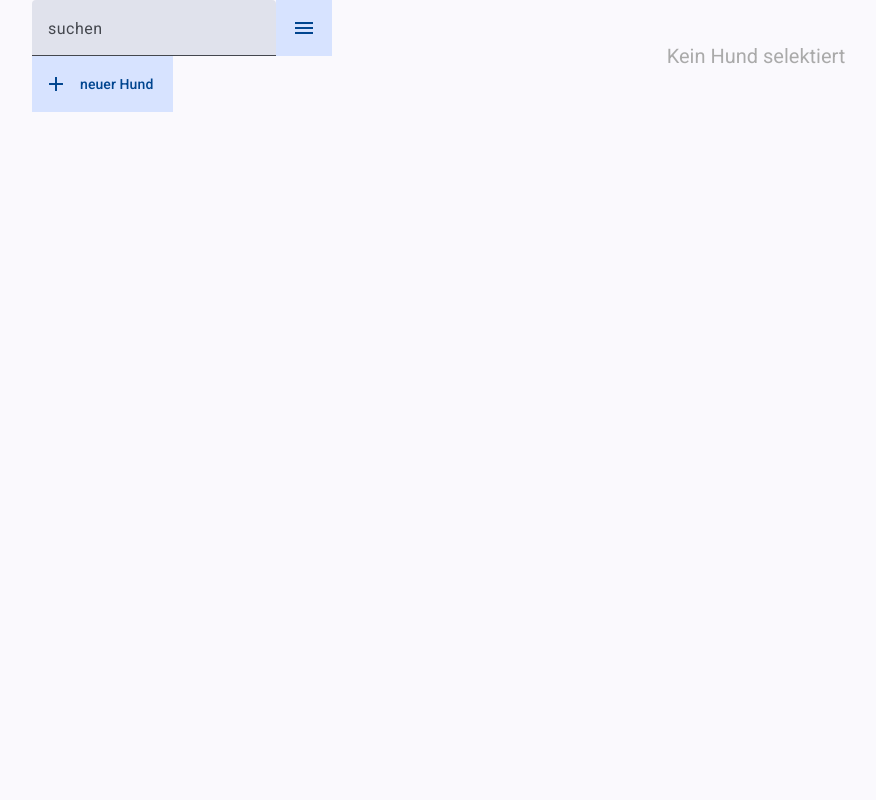
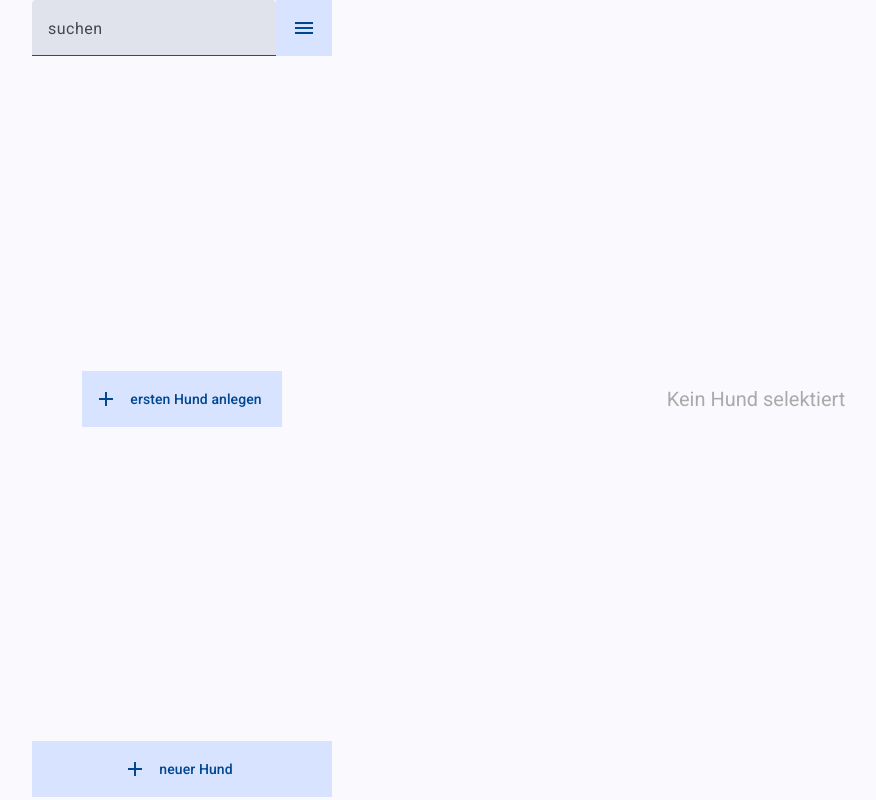
Before and after one commit to SimonStorlSchulke/hundolog2, an Angular app: page / in a window 1280 px wide. Shown: the whole page, without its empty margins (46-922 px from the left). Built offline with nearby package versions, Linux system fonts and the light colour scheme.

Commit message:
new new dog button

```diff
--- a/src/app/dog-editor/dog-editor.html
+++ b/src/app/dog-editor/dog-editor.html
@@ -26,6 +26,13 @@
           } @else {
             <mat-icon class="checkmark">check</mat-icon>
           }
+        </div>
+      } @empty {
+        <div class="new-dog-empty">
+          <button class="flat" (click)="newDog()" matFab extended>
+            <mat-icon>add</mat-icon>
+            ersten Hund anlegen
+          </button>
         </div>
       }
     </div>
--- a/src/app/dog-editor/dog-editor.scss
+++ b/src/app/dog-editor/dog-editor.scss
@@ -132,11 +132,11 @@ mat-card-title {
   }
 
   &:hover {
-    background-color: #c5e5fd;
+    background-color: #c5dffd;
   }
 
   &.selected {
-    background-color: #b2defd;
+    background-color: #b2d3fd;
     cursor: default;
     pointer-events: none;
   }
@@ -162,6 +162,17 @@ mat-card-title {
 
 }
 
+.new-dog {
+  width: 100%;
+}
+
+.new-dog-empty {
+  height: calc(100dvh - 115px);
+  display: flex;
+  align-items: center;
+  justify-content: center;
+}
+
 @media (max-width: 800px) {
   .topbar {
     width: 100dvw;
@@ -170,7 +181,6 @@ mat-card-title {
   .new-dog {
     position: fixed;
     bottom: 0;
-    width: 100%;
   }
 }
 
```
